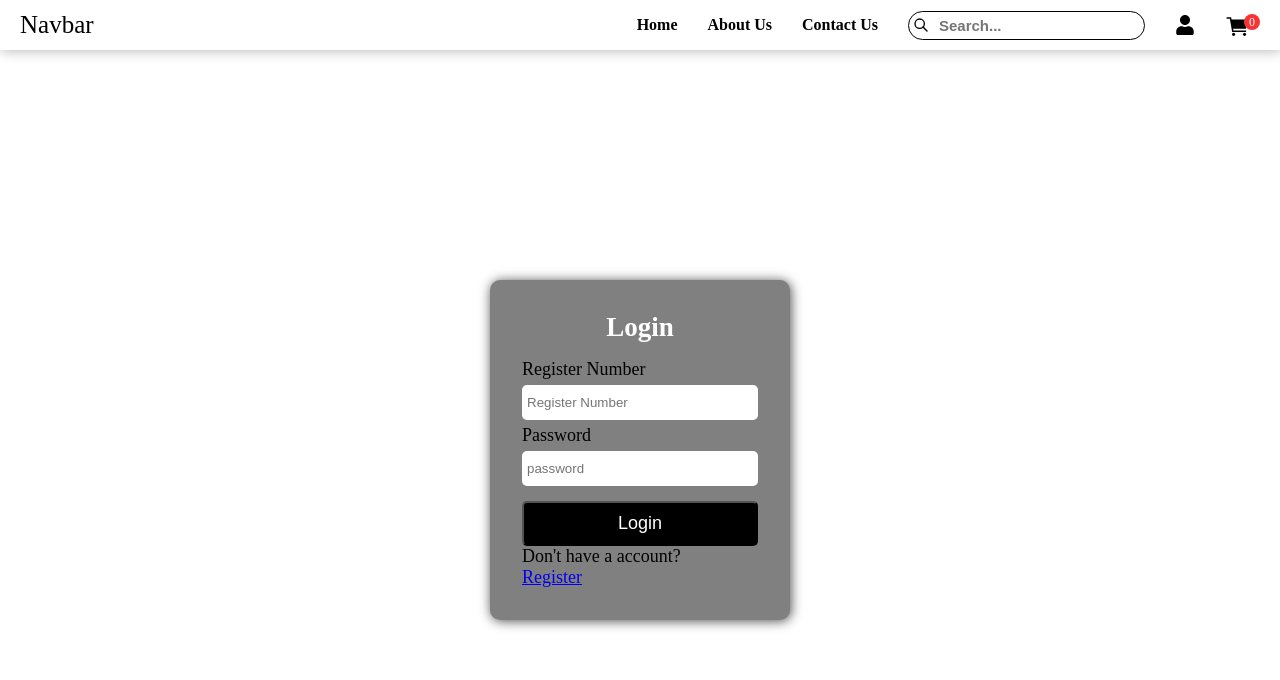
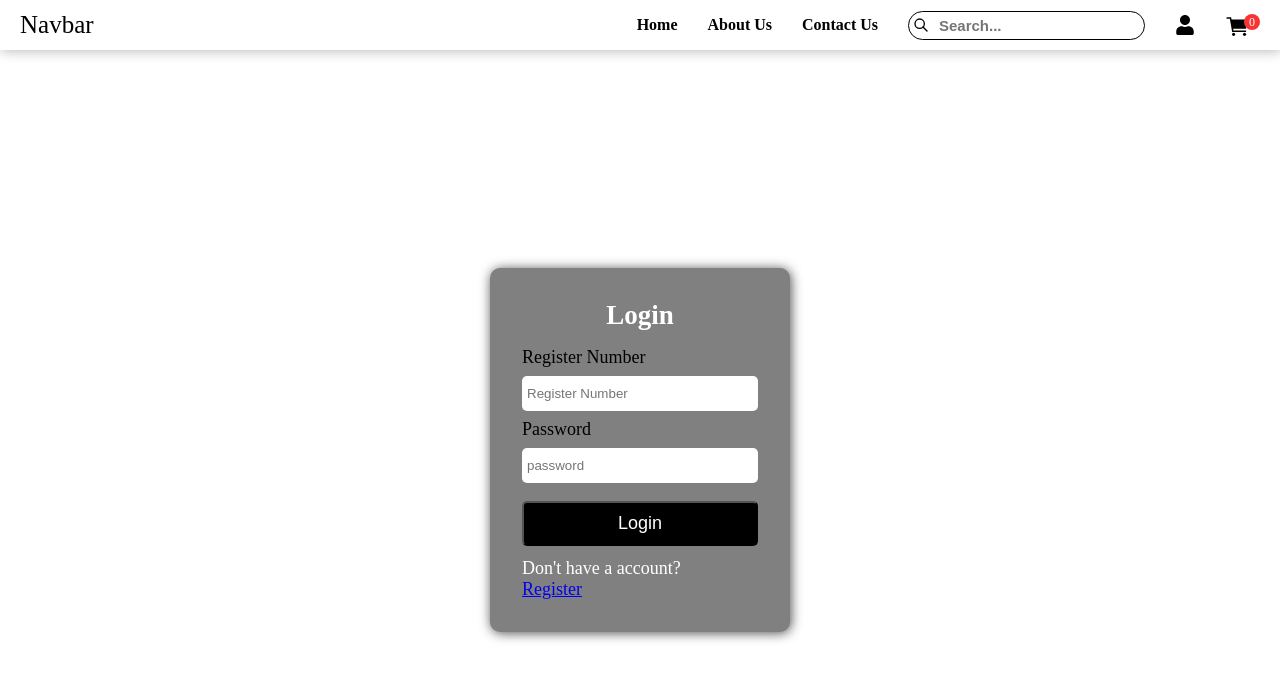
Before and after one commit to priyagupta-js/shopping-cart, a React (Create React App) app: page / in a window 1280 px wide. Shown: the top 680 px of the page. Built offline with nearby package versions, Linux system fonts and the light colour scheme.

Commit message:
Update login page

```diff
--- a/src/Pages/Login.jsx
+++ b/src/Pages/Login.jsx
@@ -24,7 +24,7 @@ return(
                 <label>Password</label><br/>
                 <input type="password" placeholder="password"/><br/>
                 <button type="button" className="submit-btn" onClick={handleLogin}>Login</button>
-               <p>Don't have a account?</p><Link to="/signup">Register </Link>
+               <p className='toggle-link'>Don't have a account?</p><Link to="/signup">Register </Link>
             </form>
             </div>
             </div>
--- a/src/Pages/SignUp.jsx
+++ b/src/Pages/SignUp.jsx
@@ -29,7 +29,7 @@ console.log("sign up");
                 <input type="password" placeholder="Password" onChange={(e) =>setPassword(e.target.value)}/><br/>
                 <button type="button">Register</button>
 </form>
-<p>Already have a account ?</p>
+<p className="toggle-link">Already have a account ?</p>
 <Link to="/login">Login</Link>
             </div>
         </div>
--- a/src/styles.css
+++ b/src/styles.css
@@ -127,7 +127,7 @@ color: #fff;
     padding: 10px 5px;
     border-radius: 5px;
     border: none;
-    margin:5px 0;
+    margin:8px 0;
 
 }
 
@@ -137,11 +137,11 @@ color: #fff;
     margin-top: 10px;
     border-radius: 5px;
     font-size: 18px;
-cursor: pointer;
+    cursor: pointer;
 }
 
 .toggle-link{
-    margin-top: 10px;
+    margin-top: 12px;
     color: #fff;
     cursor: pointer;
 }
```
